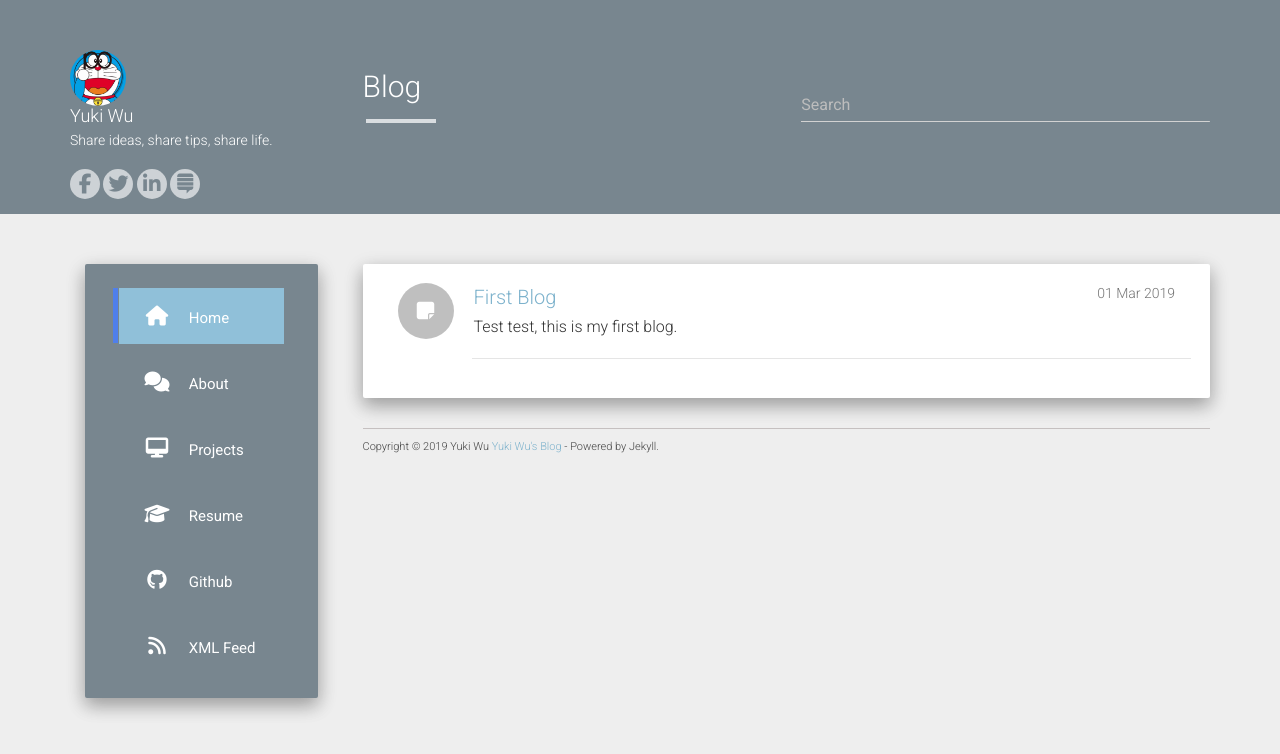
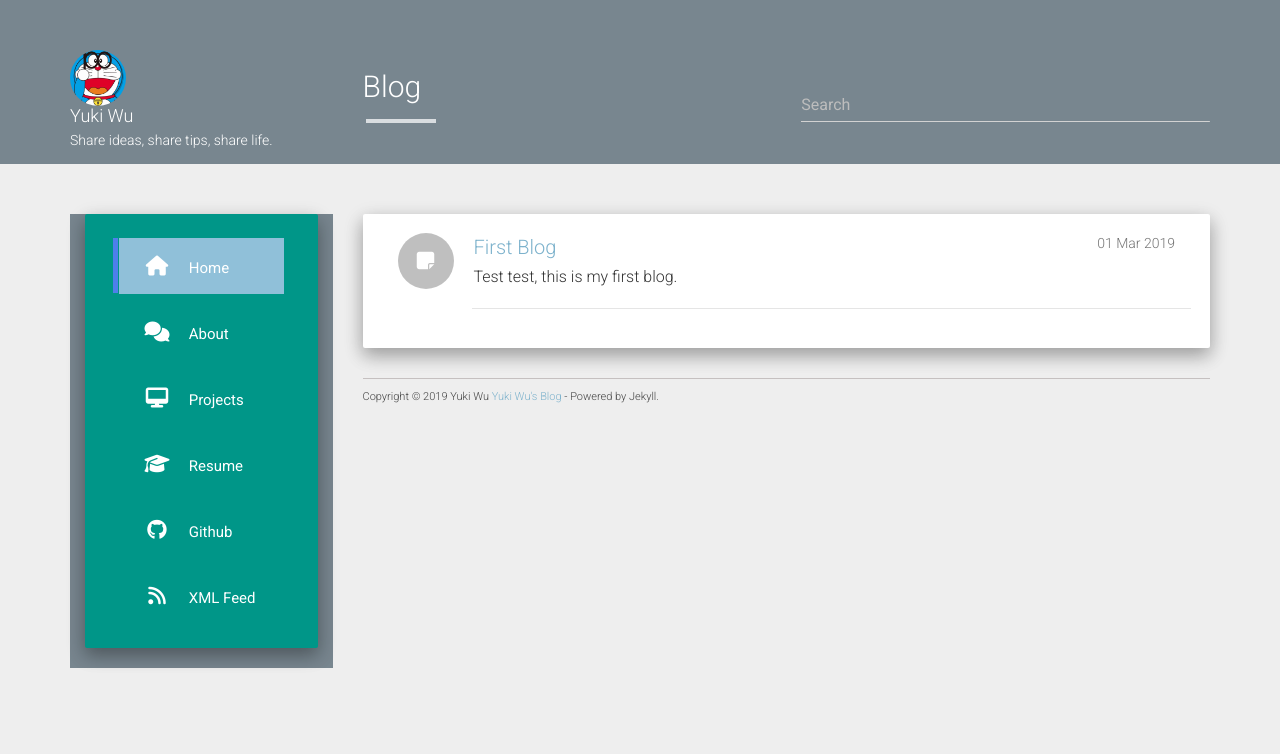
Before and after one commit to wuyuki/wuyuki.github.io, a Jekyll site: the page built from index.html, in a window 1280 px wide. Shown: the top 754 px of the page. Built offline with Jekyll 4.4.1, drawn with Linux system fonts in a browser that asks for light colours; nearby versions of some CDN libraries; the list of posts is cut into pages by our own code.

Commit message:
//init commit

```diff
--- a/_includes/header.html
+++ b/_includes/header.html
@@ -8,7 +8,7 @@
             <div class="row-details">
               <h4 class="list-group-item-heading">{{ site.author }}</h4>
               <p class="list-group-item-text">{{ site.about }}</p>
-              {% include social_links.html %}
+              <!-- {% include social_links.html %} -->
             </div>
             <div class="navbar-header pull-right">
               <button type="button" class="navbar-toggle collapsed" data-toggle="collapse" data-target="#bs-example-navbar-collapse-1" aria-expanded="false">
--- a/static/css/main.css
+++ b/static/css/main.css
@@ -1,7 +1,10 @@
 a, a:focus, a:hover {
     color: #7db2cc;
 }
-body .container .jumbotron-primary, body .container .well-primary, body .container-fluid .jumbotron-primary, body .container-fluid .well-primary {
+/* body .container .jumbotron-primary, body .container .well-primary, body .container-fluid .jumbotron-primary, body .container-fluid .well-primary {
+    background-color: #78868f;
+} */
+#bs-example-navbar-collapse-1 {
     background-color: #78868f;
 }
 .pproject-content > tags{
```
